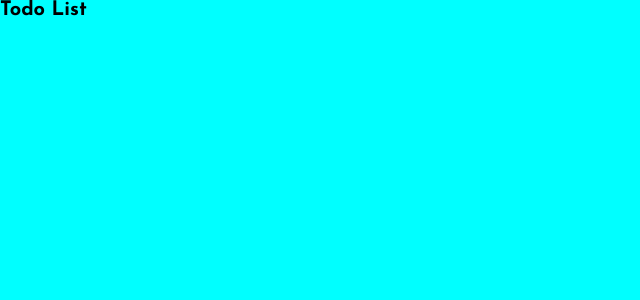
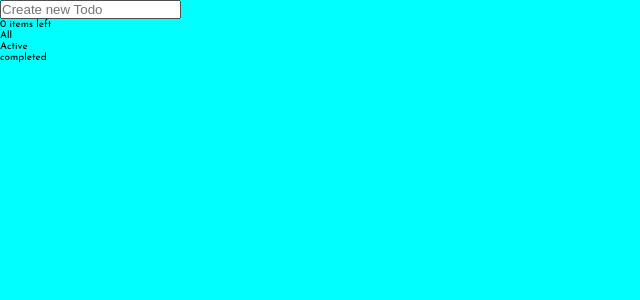
Before and after one commit to Godswilldev/ReactJs-todo-list, a React (Create React App) app: page / in a window 1280 px wide. Shown: the top 300 px of the page, without its empty margins (0-640 px from the left). Built offline with nearby package versions, Linux system fonts and the light colour scheme.

Commit message:
implemented CRUD operations for the Todos

```diff
--- a/package.json
+++ b/package.json
@@ -7,7 +7,8 @@
     "node-sass": "^5.0.0",
     "react": "^17.0.2",
     "react-dom": "^17.0.2",
-    "react-scripts": "4.0.3"
+    "react-scripts": "4.0.3",
+    "uuid": "^3.4.0"
   },
   "scripts": {
     "start": "react-scripts start",
--- a/src/App.js
+++ b/src/App.js
@@ -1,7 +1,9 @@
+import TodoList from "./Components/TodoList";
+
 function App() {
   return (
     <div className="App">
-      <h1>Todo List</h1>
+      <TodoList />
     </div>
   );
 }
--- a/src/Components/Todo.js
+++ b/src/Components/Todo.js
@@ -0,0 +1,23 @@
+import React, { Component } from "react";
+class Todo extends Component {
+  render() {
+    return (
+      <div>
+        <input
+          type="radio"
+          id={this.props.id}
+          checked={this.props.completed}
+          onClick={this.props.toggleCompletion}
+        />
+        <label
+          htmlFor={this.props.id}
+          className={this.props.completed && "completed"}
+        >
+          {this.props.todos}
+        </label>
+        <button onClick={this.props.deleteTodo}>X</button>
+      </div>
+    );
+  }
+}
+export default Todo;
--- /dev/null
+++ b/src/Components/TodoForm.js
@@ -0,0 +1,37 @@
+import React, { Component } from "react";
+import uuid from "uuid/v4";
+
+class TodoForm extends Component {
+  state = {
+    task: "",
+  };
+
+  handleChange = (evt) => {
+    const { name, value } = evt.target;
+    this.setState({
+      [name]: value,
+    });
+  };
+  handleSubmit = (evt) => {
+    evt.preventDefault();
+    this.props.addTodo({ ...this.state, id: uuid(), completed: false });
+    this.setState({ task: "" });
+  };
+  render() {
+    return (
+      <div>
+        <form onSubmit={this.handleSubmit}>
+          <input
+            type="text"
+            name="task"
+            id="task"
+            placeholder="Create new Todo"
+            value={this.state.task}
+            onChange={this.handleChange}
+          />
+        </form>
+      </div>
+    );
+  }
+}
+export default TodoForm;
--- /dev/null
+++ b/src/Components/TodoList.js
@@ -0,0 +1,71 @@
+import React, { Component } from "react";
+import TodoForm from "./TodoForm";
+import Todo from "./Todo";
+class TodoList extends Component {
+  state = {
+    todos: [],
+  };
+  ///Add todos
+  addTodo = (todo) =>
+    this.setState((curState) => ({
+      todos: [...curState.todos, todo],
+    }));
+
+  ////Delete todos
+  deleteTodo = (id) =>
+    this.setState((curState) => ({
+      todos: curState.todos.filter((t) => t.id !== id),
+    }));
+
+  ///toggle todos
+  toggleCompletion = (id) => {
+    const updatedTodos = this.state.todos.map((todo) => {
+      if (todo.id === id) {
+        return { ...todo, completed: !todo.completed };
+      }
+      return todo;
+    });
+    this.setState({ todos: updatedTodos });
+  };
+
+  ///num of todos uncompleted
+  itemsLeft = () =>
+    this.state.todos.filter((t) => t.completed === false).length;
+
+  ///active todos
+  activeTodos = () =>
+    this.setState((curState) => ({
+      todos: curState.todos.filter((t) => t.completed === false),
+    }));
+
+  completedTodos = () =>
+    this.setState((curState) => ({
+      todos: curState.todos.filter((t) => t.completed === true),
+    }));
+
+  render() {
+    return (
+      <div>
+        <TodoForm addTodo={this.addTodo} />
+        {this.state.todos.map((todo) => (
+          <div key={todo.id}>
+            <Todo
+              id={todo.id}
+              todos={todo.task}
+              deleteTodo={() => this.deleteTodo(todo.id)}
+              completed={todo.completed}
+              toggleCompletion={() => this.toggleCompletion(todo.id)}
+            />
+          </div>
+        ))}
+        <div>
+          <p>{this.itemsLeft()} items left</p>
+          <p onClick={this.allTodos}>All</p>
+          <p onClick={this.activeTodos}>Active</p>
+          <p onClick={this.completedTodos}>completed</p>
+        </div>
+      </div>
+    );
+  }
+}
+export default TodoList;
--- a/src/sass/base/_reset.scss
+++ b/src/sass/base/_reset.scss
@@ -13,3 +13,8 @@ body {
     font-family: "Josefin Sans", sans-serif;
     background-color: aqua;
 }
+
+.completed {
+    color: grey;
+    text-decoration: line-through;
+}
```
Also changed, not shown: 1 other file (tests, documents, lock files or other folders).
